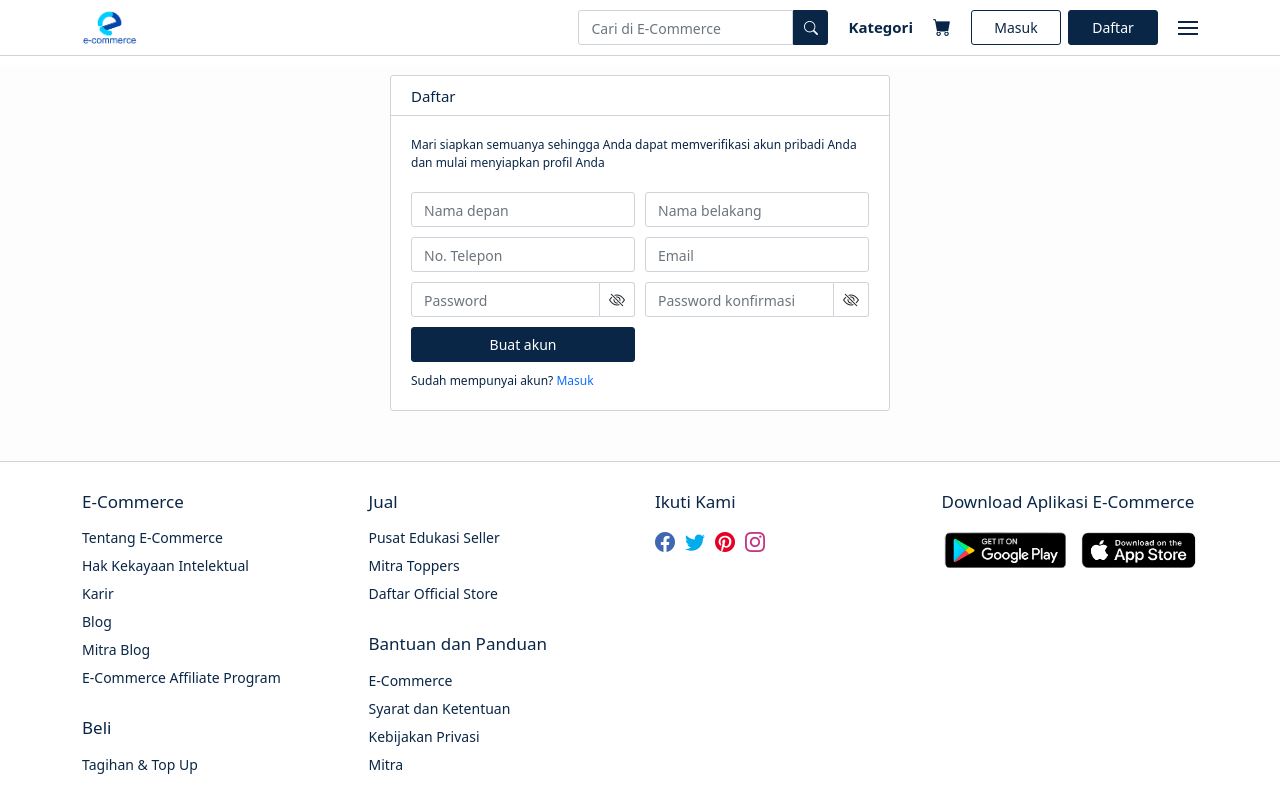
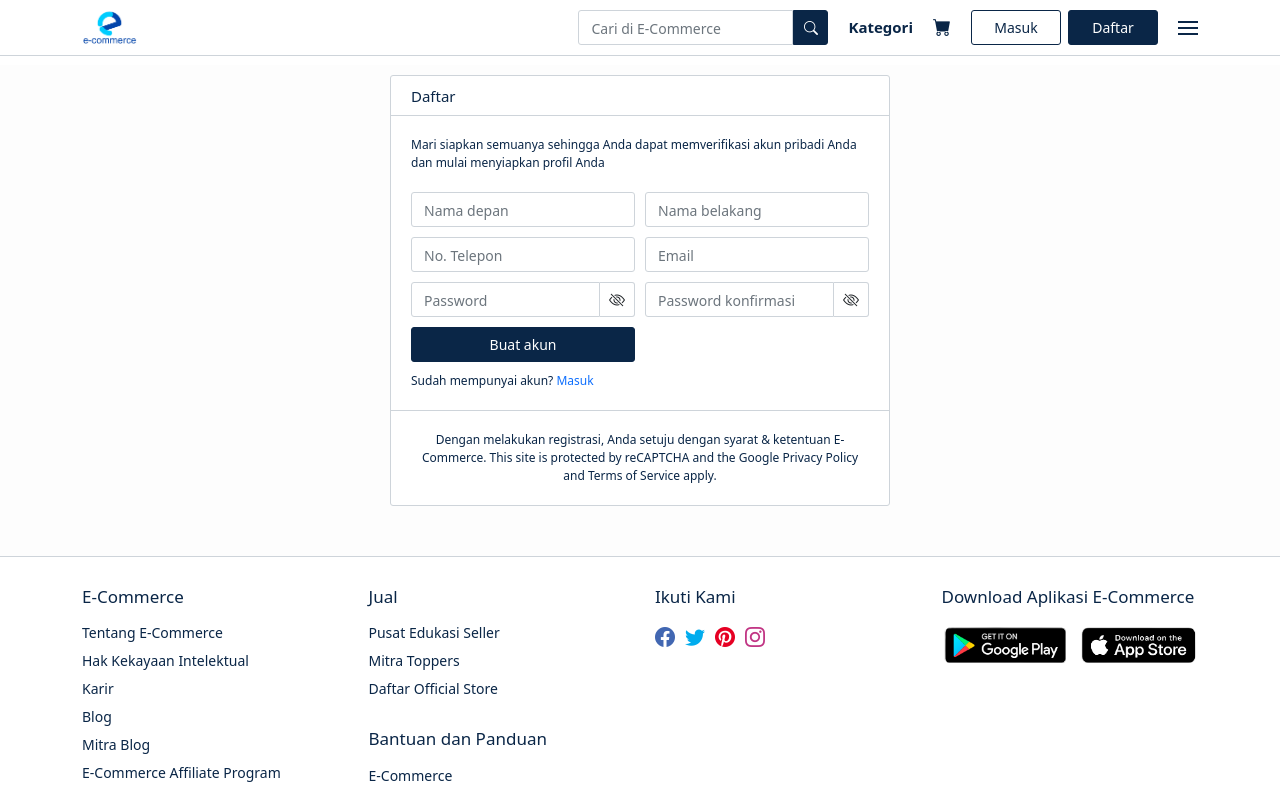
Before and after one commit to faisalProject/e-commerce, a React (Create React App) app in the folder my-app/: page /register in a window 1280 px wide. Shown: the top 785 px of the page. Built offline with nearby package versions, Linux system fonts and the light colour scheme.

Commit message:
partial update

```diff
--- a/my-app/src/component/Menu.js
+++ b/my-app/src/component/Menu.js
@@ -6,7 +6,7 @@ const Menu = () => {
             <ul className="container">
                 <li>
                     <button type="submit" className="btn btn-primary">Masuk</button>
-                    <button type="submit" className="btn btn-primary">Daftar</button>
+                    <Link to='/register' className="btn btn-primary">Daftar</Link>
                 </li>
                 <li className="title">Aktivitas Saya</li>
                 <li>
--- a/my-app/src/main.css
+++ b/my-app/src/main.css
@@ -221,6 +221,7 @@ nav > .container > .right > .search > .btn-primary > .bi-search {
     border-radius: 3px;
     background-color: #0A2647;
     border: 1px solid #0A2647;
+    text-decoration: none;
     font-size: 14px;
     color: #fff;
     font-weight: 500;
@@ -922,6 +923,23 @@ nav > .container > .right > .search > .btn-primary > .bi-search {
     display: none;
 }
 
+.register-contents > .register > .bottom {
+    width: 100%;
+    min-height: 50px;
+    border-top: 1px solid #ced4da;
+    display: flex;
+    justify-content: center;
+    align-items: center;
+    padding: 20px;
+}
+
+.register-contents > .register > .bottom > p {
+    color: #0A2647;
+    font-size: 12px;
+    margin: 0 !important;
+    text-align: center;
+}
+
 /* footer */
 footer {
     border-top: .1px solid #ced4da;
--- a/my-app/src/pages/Register.js
+++ b/my-app/src/pages/Register.js
@@ -53,9 +53,9 @@ const Register = () => {
                     <p>Sudah mempunyai akun? <Link to='/register' className='anchor' onClick={signinPopupActive}>Masuk</Link></p>
                     <p>Sudah mempunyai akun? <Link to='/register' className='anchor'>Masuk</Link></p>
                 </div>
-                {/* <div className='bottom'>
-
-                </div> */}
+                <div className='bottom'>
+                    <p>Dengan melakukan registrasi, Anda setuju dengan syarat & ketentuan E-Commerce. This site is protected by reCAPTCHA and the Google Privacy Policy and Terms of Service apply.</p>
+                </div>
             </div>
         </div>
     )
```
